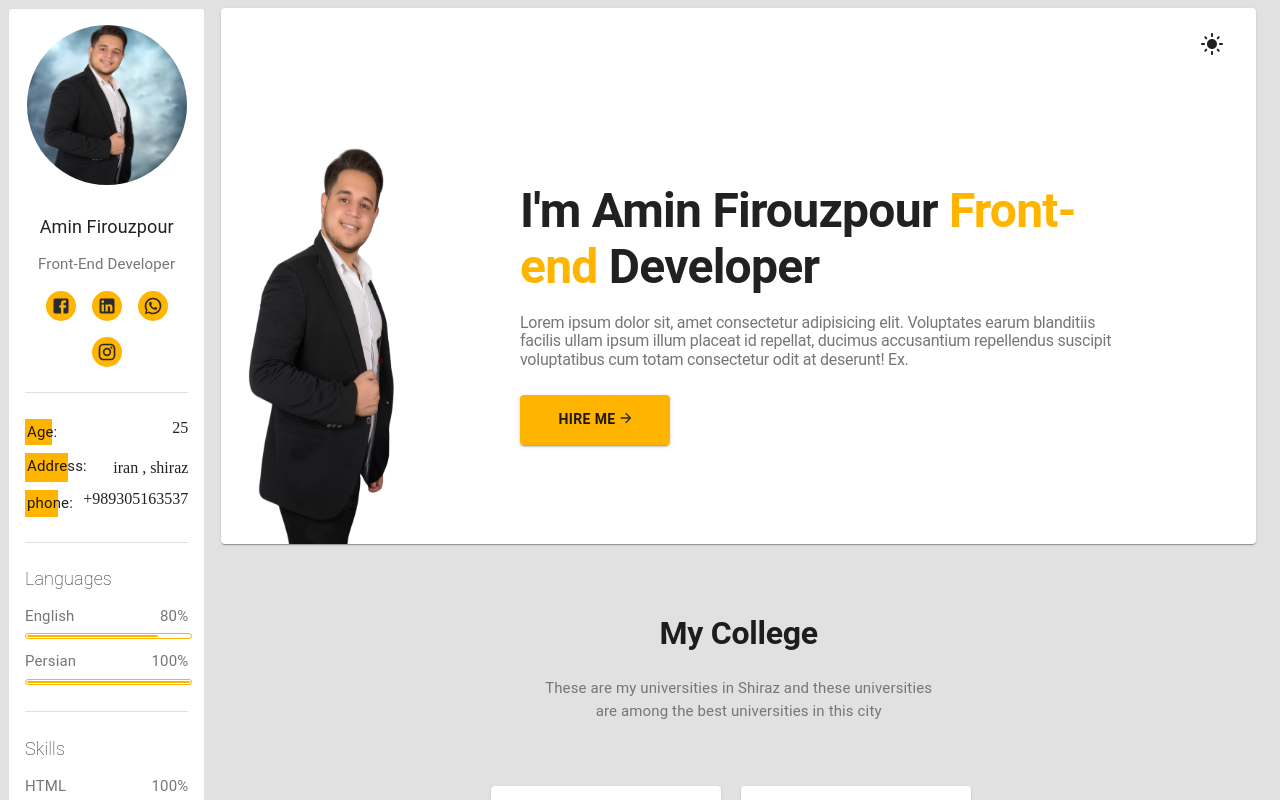
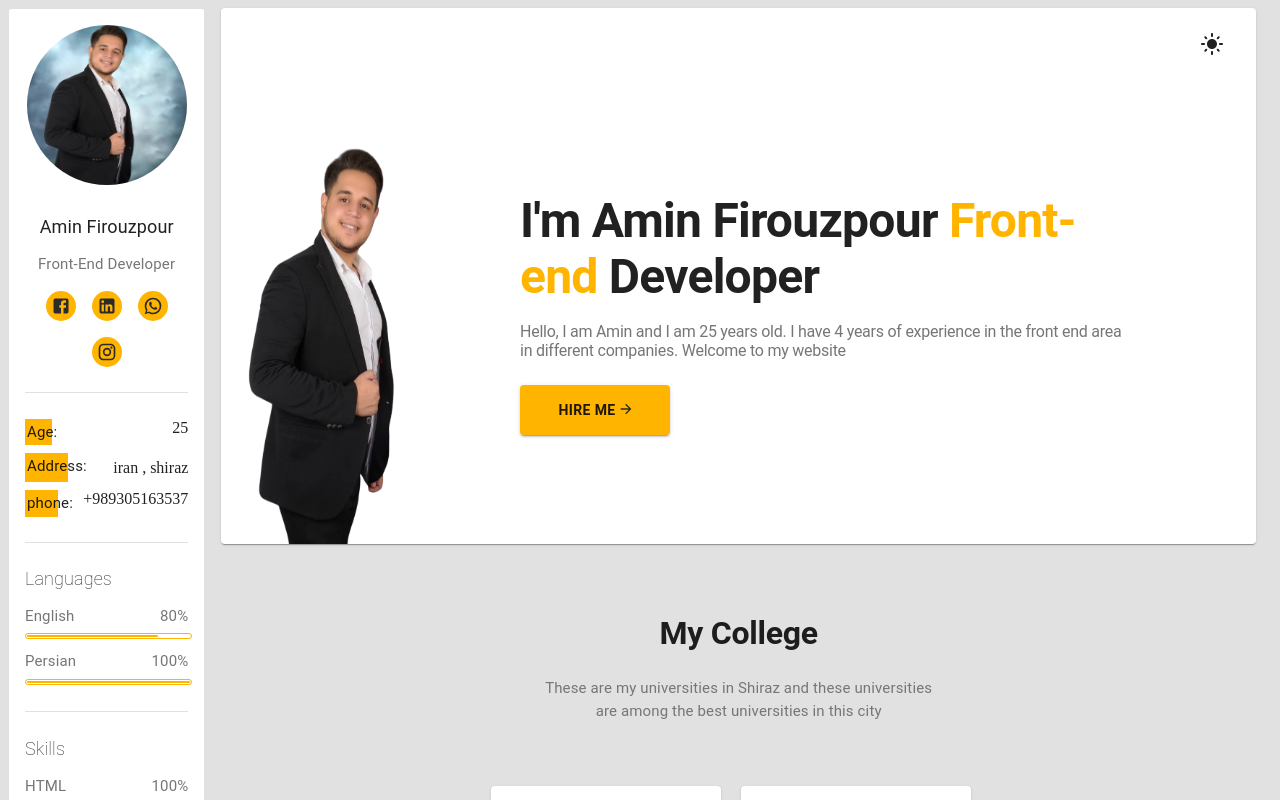
Before and after one commit to Aminfrp/amin-frp, a React (Create React App) app: page / in a window 1280 px wide. Shown: the top 800 px of the page. Built offline with nearby package versions, Linux system fonts and the light colour scheme.

Commit message:
feat: :sparkles: add socials

```diff
--- a/src/components/layouts/body/about/index.tsx
+++ b/src/components/layouts/body/about/index.tsx
@@ -54,10 +54,7 @@ const About = ({ toggleDrawer }: { toggleDrawer: any }) => {
                   fontWeight={400}
                   color="#767676"
                 >
-                  Lorem ipsum dolor sit, amet consectetur adipisicing elit.
-                  Voluptates earum blanditiis facilis ullam ipsum illum placeat
-                  id repellat, ducimus accusantium repellendus suscipit
-                  voluptatibus cum totam consectetur odit at deserunt! Ex.
+                  Hello, I am Amin and I am 25 years old. I have 4 years of experience in the front end area in different companies. Welcome to my website
                 </Typography>
               </Grid>
               <Grid item>
--- a/src/components/layouts/sidebar/social/Socials.tsx
+++ b/src/components/layouts/sidebar/social/Socials.tsx
@@ -7,17 +7,17 @@ const Socials = () => {
   const theme = useTheme();
   return (
     <Grid container spacing={2} justifyContent={"center"} mb={"25px"}>
-      <Grid item>
+      <Grid item onClick={()=>{window.location.href="https://www.facebook.com/profile.php?id=100008454552028"}}>
         <Avatar sx={{ width: 30, height: 30 }} style={{backgroundColor:theme.palette.secondary.main}}>
           <FacebookIcon fontSize="small" color='info'/>
         </Avatar>
       </Grid>
-      <Grid item>
+      <Grid item onClick={()=>{window.location.href="https://www.linkedin.com/in/amin-firouzpour-8394a8207"}}>
         <Avatar sx={{ width: 30, height: 30 }} style={{backgroundColor:theme.palette.secondary.main}}>
             <LinkedInIcon fontSize="small" color='info'/>
         </Avatar>
       </Grid>
-      <Grid item>
+      <Grid item onClick={()=>{window.location.href="https://web.whatsapp.com/aminfrp"}}>
         <Avatar sx={{ width: 30, height: 30 }} style={{backgroundColor:theme.palette.secondary.main}}>
             <WhatsAppIcon fontSize="small" color='info'/>
         </Avatar>
```
